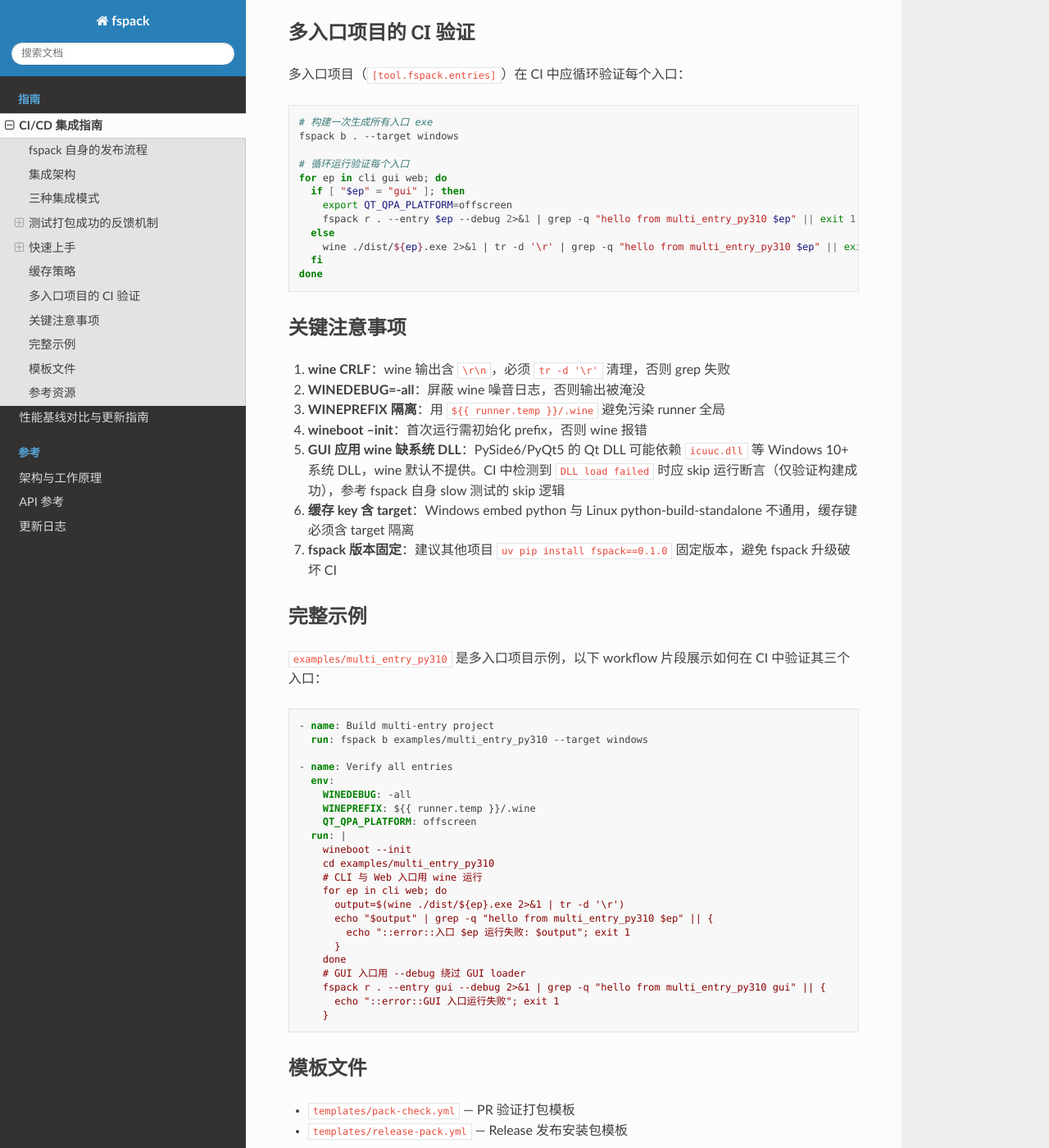
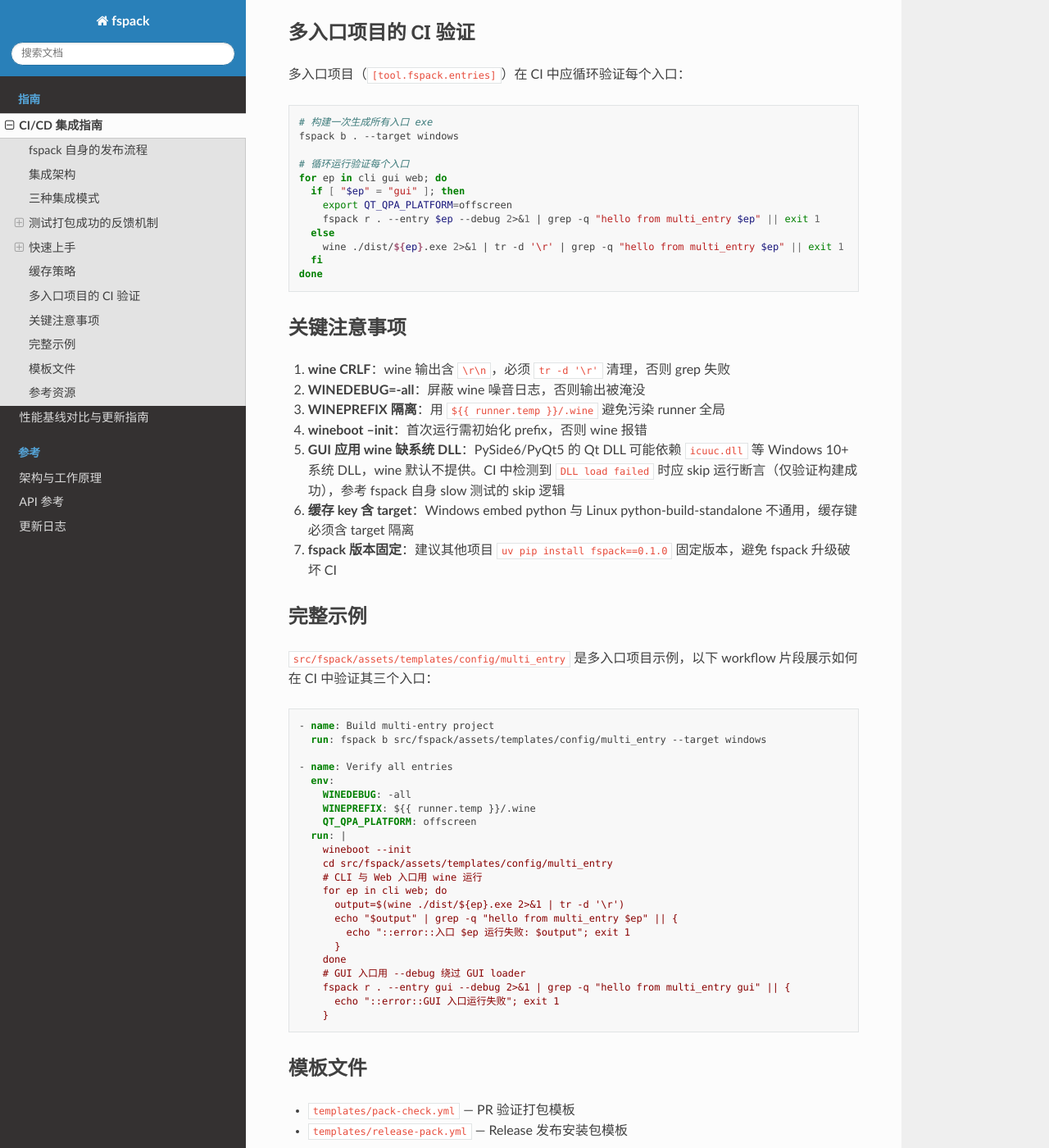
Before and after one commit to gookeryoung/fspack, a Sphinx documentation site: the page built from docs/integration.md, in a window 1280 px wide and 1400 px high, scrolled down 4086 px. Shown: the whole window at 82% size. Built offline with Sphinx 7.4.7 and the Read the Docs theme 3.1.0, drawn with Linux system fonts in a browser that asks for light colours.

Commit message:
test: 同步移除简单示例模板后的测试与文档
cli_helloworld/cli_office/pygame_cli 模板已删除：测试改用 tk_app（无第三方依赖）与 web_app（flask 依赖）及内联最小项目替代；同步更新源码 docstring 示例、README 示例清单、integration.md 模板路径，并在 changelog 补记

````diff
--- a/docs/changelog.rst
+++ b/docs/changelog.rst
@@ -4,6 +4,7 @@
 v0.4.16（未发布）
 ------------------
 
+- chore: 移除覆盖度低的简单示例模板（``cli_helloworld``/``cli_office``/``pygame_cli``），测试改用 ``tk_app``（无依赖）与 ``web_app``（flask 依赖）等现存模板，同步更新 README 示例清单与集成文档中的模板路径
 - fix: 前端构建命令（``pnpm install``/``run build``）改为流式透传输出并增加 600s 超时保护。原实现静默捕获输出且无超时，vite/vue-tsc 构建数分钟无任何显示被误认为卡死，真卡死时无限阻塞；超时后 Windows 用 ``taskkill /T /F`` 递归终止 ``pnpm.CMD → node → vite`` 整棵进程树（仅杀直接子进程时孙进程持有管道写端，drain 线程等不到 EOF 永久阻塞），失败与超时均抛含输出尾部的明确错误
 
 v0.4.15
--- a/docs/integration.md
+++ b/docs/integration.md
@@ -186,9 +186,9 @@
 for ep in cli gui web; do
   if [ "$ep" = "gui" ]; then
     export QT_QPA_PLATFORM=offscreen
-    fspack r . --entry $ep --debug 2>&1 | grep -q "hello from multi_entry_py310 $ep" || exit 1
+    fspack r . --entry $ep --debug 2>&1 | grep -q "hello from multi_entry $ep" || exit 1
   else
-    wine ./dist/${ep}.exe 2>&1 | tr -d '\r' | grep -q "hello from multi_entry_py310 $ep" || exit 1
+    wine ./dist/${ep}.exe 2>&1 | tr -d '\r' | grep -q "hello from multi_entry $ep" || exit 1
   fi
 done
 ```
@@ -205,11 +205,11 @@
 
 ## 完整示例
 
-`examples/multi_entry_py310` 是多入口项目示例，以下 workflow 片段展示如何在 CI 中验证其三个入口：
+`src/fspack/assets/templates/config/multi_entry` 是多入口项目示例，以下 workflow 片段展示如何在 CI 中验证其三个入口：
 
 ```yaml
 - name: Build multi-entry project
-  run: fspack b examples/multi_entry_py310 --target windows
+  run: fspack b src/fspack/assets/templates/config/multi_entry --target windows
 
 - name: Verify all entries
   env:
@@ -218,16 +218,16 @@
     QT_QPA_PLATFORM: offscreen
   run: |
     wineboot --init
-    cd examples/multi_entry_py310
+    cd src/fspack/assets/templates/config/multi_entry
     # CLI 与 Web 入口用 wine 运行
     for ep in cli web; do
       output=$(wine ./dist/${ep}.exe 2>&1 | tr -d '\r')
-      echo "$output" | grep -q "hello from multi_entry_py310 $ep" || {
+      echo "$output" | grep -q "hello from multi_entry $ep" || {
         echo "::error::入口 $ep 运行失败: $output"; exit 1
       }
     done
     # GUI 入口用 --debug 绕过 GUI loader
-    fspack r . --entry gui --debug 2>&1 | grep -q "hello from multi_entry_py310 gui" || {
+    fspack r . --entry gui --debug 2>&1 | grep -q "hello from multi_entry gui" || {
       echo "::error::GUI 入口运行失败"; exit 1
     }
 ```
````
Also changed, not shown: README.md (+17 -17 lines), 6 other files.
